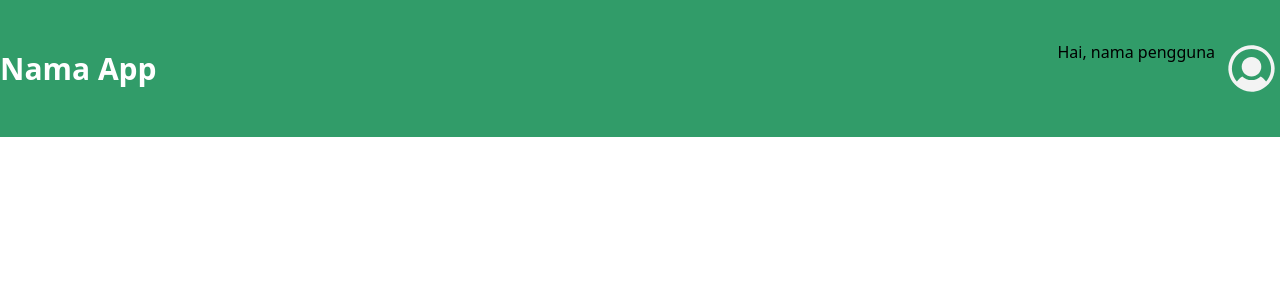
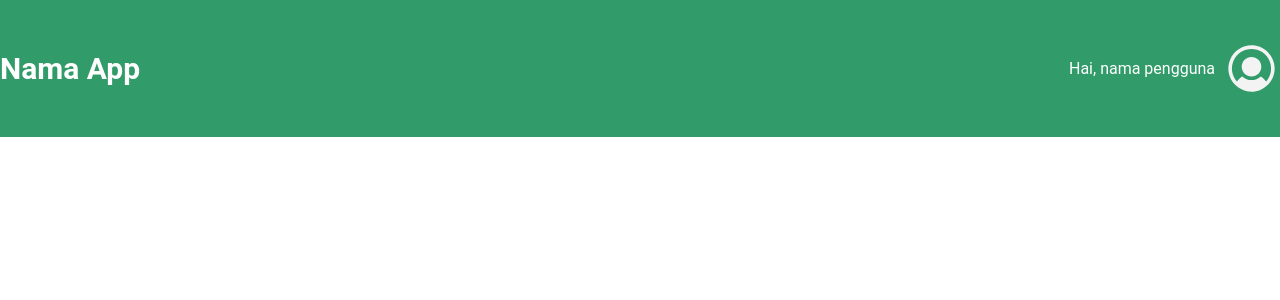
Before and after one commit to FarhanMaulanaF/Tugas_PAW_12, a React (Create React App) app in the folder client/: page /dashboard in a window 1280 px wide. Shown: the top 300 px of the page. Built offline with nearby package versions, Linux system fonts and the light colour scheme.

Commit message:
change font for all page, update navbar dashboard page

```diff
--- a/client/src/components/afterUserLogin/dashboard.jsx
+++ b/client/src/components/afterUserLogin/dashboard.jsx
@@ -4,16 +4,16 @@ import UserCircle from "../../assets/UserCircle.svg"
 const dashboard = () => {
   return (
     <>
-        <nav className='bg-[#319C69] fixed w-screen inset-x-0 top-0 py-10'>
+        <nav className='bg-[#319C69] fixed w-screen inset-x-0 top-0 py-10 font-Roboto'>
             <div class="container flex flex-wrap justify-between items-center mx-auto">
                 <div className='text-3xl text-white font-bold flex items-center'>
                     Nama App
                 </div>
-                <div className='flex my-auto item-center'>
-                    <div className='mr-2'>
+                <div className='flex item-center'>
+                    <div className='text-base text-white mt-auto mb-auto mr-2 '>
                         Hai, nama pengguna
                     </div>
-                    <div className='flex'>
+                    <div className='static'>
                         <img src={UserCircle} alt="UserCircle" />
                     </div>
                 </div>
--- a/client/src/components/beforeUserLogin/createNewPassword.jsx
+++ b/client/src/components/beforeUserLogin/createNewPassword.jsx
@@ -3,7 +3,7 @@ import GambarOrang from "../../assets/Gambar Orang.svg";
 
 const CreateNewPassword = () => {
   return (
-    <div className="h-screen bg-white grid grid-cols-2 ">
+    <div className="h-screen bg-white grid grid-cols-2 font-Roboto">
       <div className="bg-[#319C69] justify-center items-center flex">
         <div className="w-2/3 h-2/3">
           <h1 className="text-3xl text-white text-center  font-bold">
@@ -13,7 +13,7 @@ const CreateNewPassword = () => {
         </div>
       </div>
       <div className="bg-white justify-center items-center flex mt-auto mb-auto">
-        <div className="w-2/3 h-2/3 ">
+        <div className="w-2/3 h-2/3">
           <h1 className="text-3xl text-black text-center font-bold mb-10">
             Create your new password
           </h1>
--- a/client/src/components/beforeUserLogin/forgotPassword.jsx
+++ b/client/src/components/beforeUserLogin/forgotPassword.jsx
@@ -4,7 +4,7 @@ import GambarOrang from "../../assets/Gambar Orang.svg";
 const ForgotPassword = () => {
   const [Submited] = useState(false);
   return (
-    <div className="h-screen bg-white grid grid-cols-2 ">
+    <div className="h-screen bg-white grid grid-cols-2 font-Roboto">
       <div className="bg-[#319C69] justify-center items-center flex">
         <div className="w-2/3 h-2/3">
           <h1 className="text-3xl text-white text-center  font-bold">
--- a/client/src/components/beforeUserLogin/login.jsx
+++ b/client/src/components/beforeUserLogin/login.jsx
@@ -71,7 +71,7 @@ const Login = () => {
     }
   };
   return (
-    <div className="h-screen bg-white grid grid-cols-2 ">
+    <div className="h-screen bg-white grid grid-cols-2 font-Roboto">
       <div className="bg-[#319C69] justify-center items-center flex">
         <div className="w-2/3 h-2/3">
           <h1 className="text-3xl text-white text-center  font-bold">
--- a/client/src/components/beforeUserLogin/register.jsx
+++ b/client/src/components/beforeUserLogin/register.jsx
@@ -71,7 +71,7 @@ const Register = () => {
 
   const [Submited, setSubmited] = useState(false);
   return (
-    <div className="h-screen bg-white grid grid-cols-2 ">
+    <div className="h-screen bg-white grid grid-cols-2 font-Roboto">
       <div className="bg-[#319C69] justify-center items-center flex">
         <div className="w-2/3 h-2/3">
           <h1 className="text-3xl text-white text-center  font-bold">
@@ -80,7 +80,7 @@ const Register = () => {
           <img src={GambarBoneka} alt="Gambar Login" className="mt-12" />
         </div>
       </div>
-      <div className="bg-white justify-center items-center flex ">
+      <div className="bg-white justify-center items-center flex">
         {!Submited
           ? <div className="w-2/3 h-2/3">
               <h1 className="text-3xl text-black text-center font-bold mb-10">
--- a/client/src/index.css
+++ b/client/src/index.css
@@ -1,3 +1,4 @@
 @tailwind base;
 @tailwind components;
 @tailwind utilities;
+@import url('https://fonts.googleapis.com/css2?family=Roboto:wght@100;300;400;500;700;900&display=swap');
--- a/client/tailwind.config.js
+++ b/client/tailwind.config.js
@@ -4,6 +4,9 @@ module.exports = {
     "./src/**/*.{js,jsx,ts,tsx}",
   ],
   theme: {
+    fontFamily:{
+      Roboto : ["Roboto", "sans-serif"],
+    },
     extend: {},
   },
   plugins: [],
```
